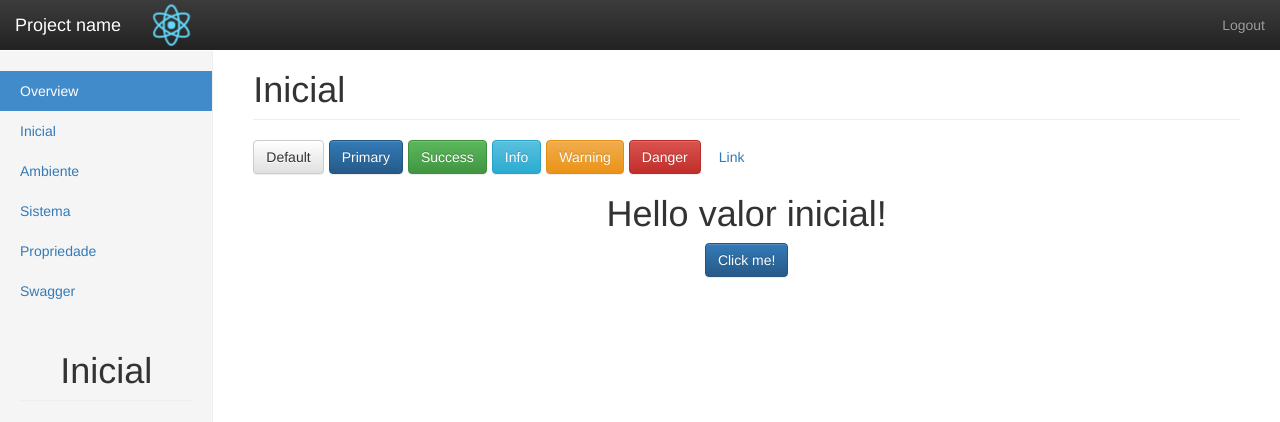
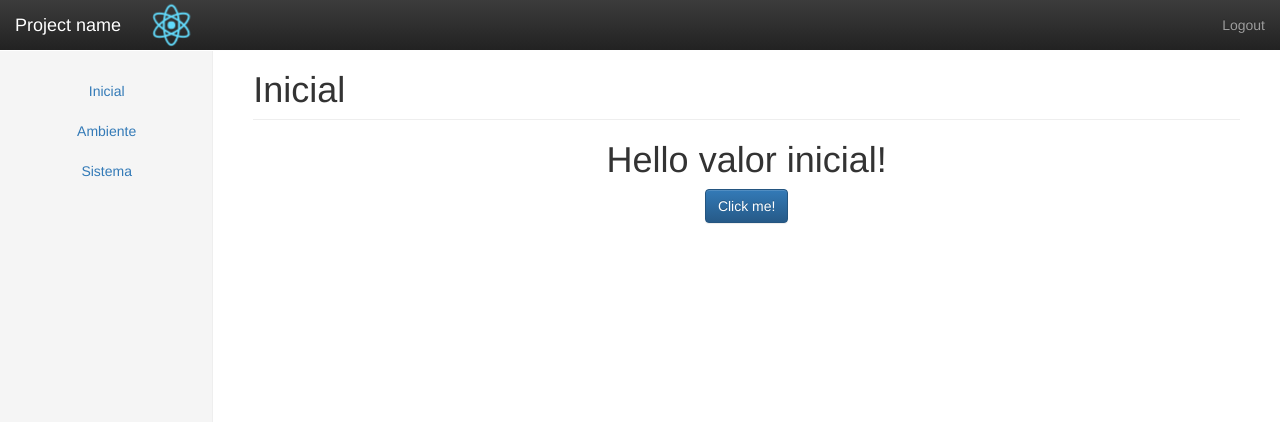
Before and after one commit to marcusjpl/reactClient, a React (Create React App) app: page / in a window 1280 px wide. Shown: the top 422 px of the page. Built offline with nearby package versions, Linux system fonts and the light colour scheme.

Commit message:
Configurando Routes

```diff
--- a/public/index.html
+++ b/public/index.html
@@ -26,12 +26,8 @@
       You need to enable JavaScript to run this app.
     </noscript>
 
-    <div id="header"></div>
-
     <div class="container-fluid">
       <div class="row">
-
-        <div id="menu"></div>
 
         <div class="col-sm-9 col-sm-offset-3 col-md-10 col-md-offset-2 main">
 
--- a/src/App.js
+++ b/src/App.js
@@ -1,8 +1,15 @@
 import React, { Component } from 'react';
-import { Navbar, Jumbotron, Button, Badge, ButtonToolbar } from 'react-bootstrap';
+import { Button } from 'react-bootstrap';
+import {Switch, Route} from 'react-router-dom'
+
 import $ from 'jquery';
-import Hello from './componentes/Hello';
 import './App.css';
+
+import Header from './template/Header';
+import Menu from './template/Menu';
+import Ambiente from './view/Ambiente';
+import Sistema from './view/Sistema';
+import Inicial from './view/Inicial';
 
 
 class App extends Component {
@@ -11,28 +18,14 @@ class App extends Component {
 
       <div className="App">
 
-          <h1 className="page-header">Inicial</h1>
+        <Header/>
+        <Menu/>
 
-          {/* Standard button  https://react-bootstrap.github.io/components/buttons/*/}
-        <ButtonToolbar>
-
-          <Button>Default</Button>
-          {/* Provides extra visual weight and identifies the primary action in a set of buttons */}
-          <Button bsStyle="primary">Primary</Button>
-          {/* Indicates a successful or positive action */}
-          <Button bsStyle="success">Success</Button>
-          {/* Contextual button for informational alert messages */}
-          <Button bsStyle="info">Info</Button>
-          {/* Indicates caution should be taken with this action */}
-          <Button bsStyle="warning">Warning</Button>
-          {/* Indicates a dangerous or potentially negative action */}
-          <Button bsStyle="danger">Danger</Button>
-          {/* Deemphasize a button by making it look like a link while maintaining button behavior */}
-          <Button bsStyle="link">Link</Button>
-        </ButtonToolbar>
-
-
-        <Hello message = "oi"></Hello>
+        <Switch>
+          <Route exact path='/' component={Inicial}/>
+          <Route path='/ambiente' component={Ambiente}/>
+          <Route path='/sistema' component={Sistema}/>
+        </Switch>
 
       </div>
     );
--- a/src/index.js
+++ b/src/index.js
@@ -3,12 +3,12 @@ import 'bootstrap/dist/css/bootstrap-theme.css';
 import React from 'react';
 import ReactDOM from 'react-dom';
 import './index.css';
+import { BrowserRouter } from 'react-router-dom'
 import App from './App';
-import Header from './template/Header';
-import Menu from './template/Menu';
 import registerServiceWorker from './registerServiceWorker';
 
-ReactDOM.render(<Header />, document.getElementById('header'));
-ReactDOM.render(<Menu />, document.getElementById('menu'));
-ReactDOM.render(<App />, document.getElementById('root'));
+ReactDOM.render(
+  <BrowserRouter>
+    <App />
+  </BrowserRouter>, document.getElementById('root'));
 registerServiceWorker();
--- a/src/template/Menu.js
+++ b/src/template/Menu.js
@@ -1,46 +1,23 @@
 import React, { Component } from 'react';
 import { Button } from 'react-bootstrap';
-import { BrowserRouter as Router, Switch, Route, Link } from 'react-router-dom'
-import Ambiente from '../view/Ambiente';
-import Sistema from '../view/Sistema';
-import Inicial from '../view/Inicial';
+import { Link } from 'react-router-dom'
 
 export default class Menu extends React.Component {
 
     render() {
          return (
 
-           <Router>
           <div className="col-sm-3 col-md-2 sidebar">
+
                <ul className="nav nav-sidebar">
-               <li className="active"><a href="#">Overview <span className="sr-only">(current)</span></a></li>
+                 {/*<li className="active"><a href="#">Overview <span className="sr-only">(current)</span></a></li>*/}
                  <li><Link to={'/'}>Inicial</Link></li>
                  <li><Link to={'/ambiente'}>Ambiente</Link></li>
                  <li><Link to={'/sistema'}>Sistema</Link></li>
-               <li><Link to={'/propriedade'}>Propriedade</Link></li>
-               <li><Link to={'/swagger'}>Swagger</Link></li>
                </ul>
-          {/*   <ul className="nav nav-sidebar">
-               <li><a href="">Nav item</a></li>
-               <li><a href="">Nav item again</a></li>
-               <li><a href="">One more nav</a></li>
-               <li><a href="">Another nav item</a></li>
-               <li><a href="">More navigation</a></li>
-             </ul>
-             <ul className="nav nav-sidebar">
-               <li><a href="">Nav item again</a></li>
-               <li><a href="">One more nav</a></li>
-               <li><a href="">Another nav item</a></li>
-             </ul>*/}
-
-             <Switch>
-               <Route exact path="/" component={Inicial} />
-               <Route path="/ambiente" component={Ambiente} />
-               <Route path="/sistema" component={Sistema} />
-             </Switch>
 
           </div>
-         </Router>
+
         )
     }
 }
--- a/src/view/Inicial.js
+++ b/src/view/Inicial.js
@@ -1,5 +1,6 @@
 import React, { Component } from 'react';
 import { Button } from 'react-bootstrap';
+import Hello from '../componentes/Hello';
 import $ from 'jquery';
 
 class Inicial extends Component {
@@ -9,6 +10,7 @@ class Inicial extends Component {
 
           <h1 className="page-header">Inicial</h1>
 
+          <Hello message = "oi"></Hello>
 
       </div>
     );
```
Lines whose indentation alone changed are shown as unchanged.
